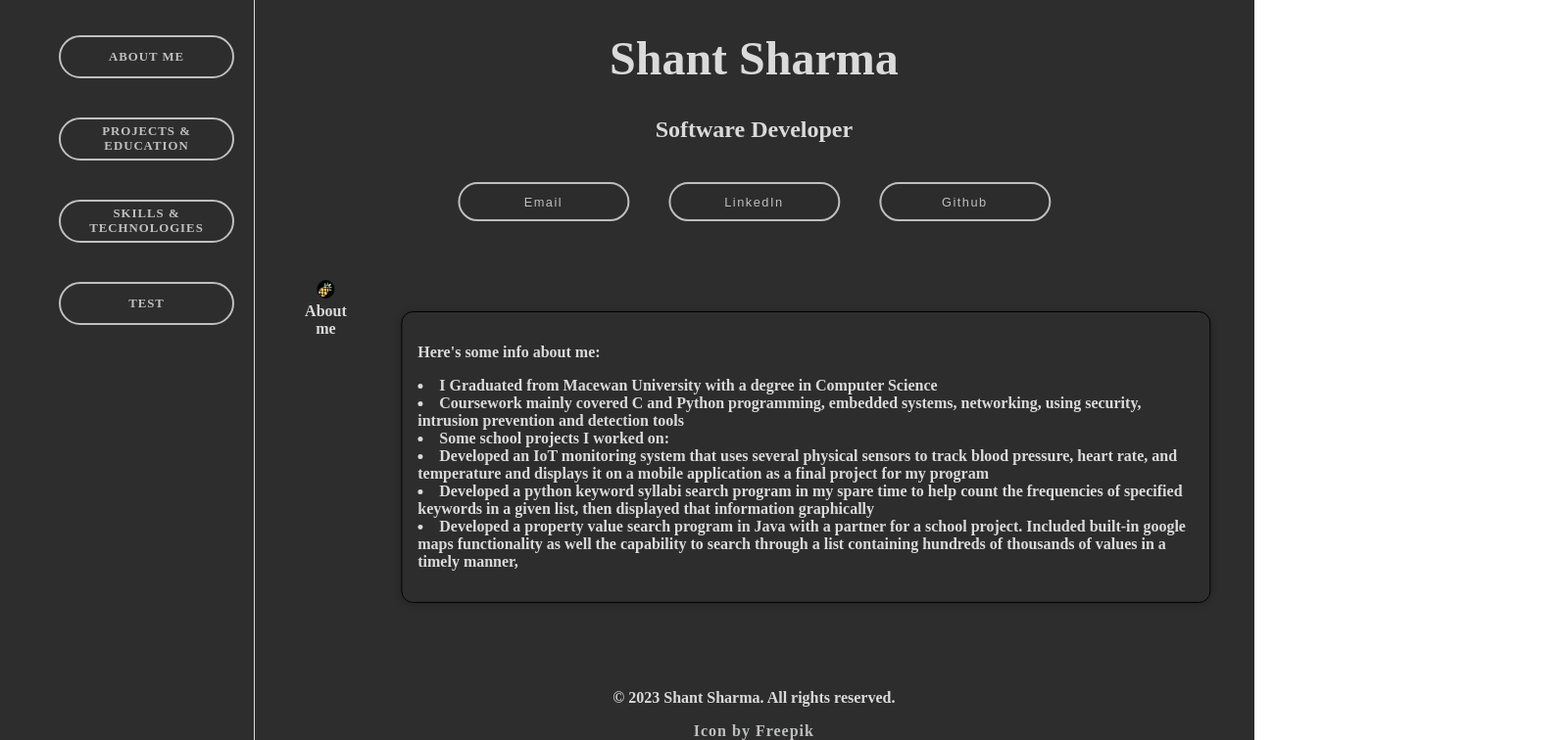
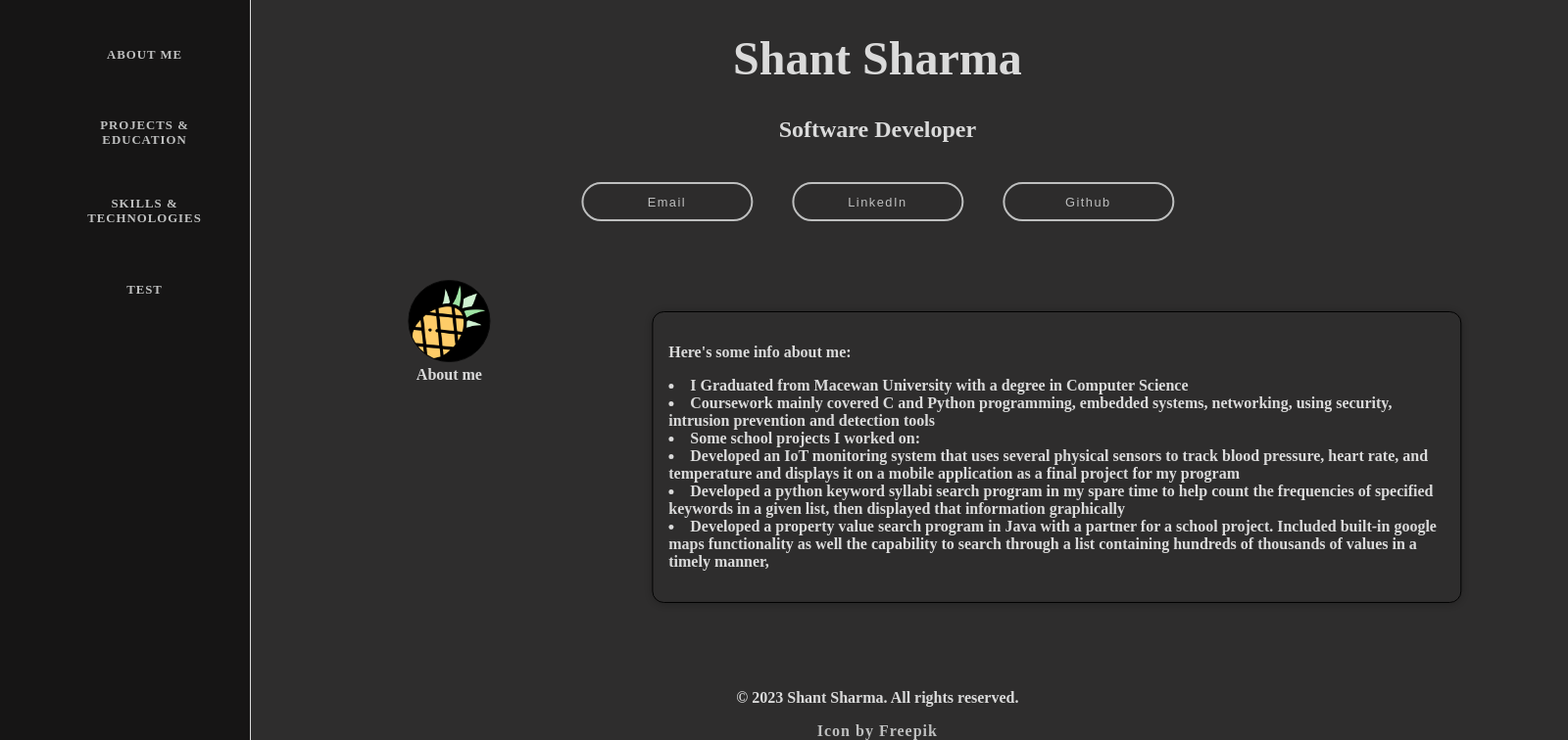
Before and after one commit to shant277/shantsharma.com, a React (Create React App) app: page / in a window 1280 px wide. Shown: the top 756 px of the page at 98% size, 1600 px wide, since content can reach past the window. Built offline with nearby package versions, Linux system fonts and the light colour scheme.

Commit message:
Add Page transition and Loading screen

```diff
--- a/src/App.js
+++ b/src/App.js
@@ -1,10 +1,6 @@
 import React from "react";
 import Root from "./pages/homePage/root/root";
-import {
-  Routes,
-  Route,
-  useLocation,
-} from "react-router-dom";
+import { Routes, Route, useLocation } from "react-router-dom";
 import HomePage from "./pages/homePage/homePage";
 import ProjectDescription from "./pages/ProjectEducation/projects/projectDescription";
 import ErrorPage from "./pages/Error";
@@ -12,6 +8,8 @@ import Test from "./pages/test/test";
 import ProjectEducation from "./pages/ProjectEducation/ProjectEducation";
 import Skills from "./pages/Skills/Skills";
 import { AnimatePresence } from "framer-motion";
+import Loading from "./components/Loading/Loading";
+import { useState, useEffect } from "react";
 
 import "./App.css";
 
@@ -32,14 +30,26 @@ import "./App.css";
 ]); */
 
 function App() {
-  /* return <RouterProvider router={router} />; */
+  const [isLoading, setIsLoading] = useState(true);
+
+  // Simulate loading delay
+  useEffect(() => {
+    setTimeout(() => {
+      setIsLoading(false);
+    }, 3000); // Simulate a 3-second loading time
+  }, []);
+
+
   const location = useLocation();
-   console.log(location);
-   console.log(location.pathname);
+
   return (
-      <AnimatePresence mode="wait" location={location} key={location.pathname} >
-        {" "}
-        <Routes>
+    <div>
+      {isLoading ? (
+        <Loading /> // Show loading screen while content is loading
+      ) : (
+
+        <AnimatePresence mode="wait">
+          <Routes location={location} key={location.pathname}>
             {
               <Route path="/" element={<Root />}>
                 <Route index element={<HomePage />} />
@@ -48,10 +58,14 @@ function App() {
                 <Route path="Test" element={<Test />} />
               </Route>
             }
-          <Route path="/projectDescription" element={<ProjectDescription />} />
+            <Route
+              path="/projectDescription"
+              element={<ProjectDescription />}
+            />
           </Routes>
         </AnimatePresence>
-
+      )}
+    </div>
   );
 }
 
--- /dev/null
+++ b/src/components/Loading/Loading.css
@@ -0,0 +1,8 @@
+.loading {
+    display: flex;
+    flex-direction: column;
+    justify-content: center;
+    align-items: center;
+    height: 100vh;
+    background-color: black;
+  }
--- /dev/null
+++ b/src/components/Loading/Loading.js
@@ -0,0 +1,13 @@
+import CircularProgress from '@mui/material/CircularProgress';
+import "./Loading.css";
+
+function Loading() {
+    return (
+        <div className='loading'>
+            <p>Loading ...</p>
+            <CircularProgress />
+        </div>
+    );
+}
+
+export default Loading;
--- a/src/components/sidebar/Sidebar.css
+++ b/src/components/sidebar/Sidebar.css
@@ -1,5 +1,7 @@
 .sidebar-container {
     border-right: 1px solid rgb(219, 219, 219);
+    z-index: 1000;
+    background-color: rgb(22, 21, 21);
 }
 
 .sidebar-item {
@@ -11,7 +13,7 @@
         display: inline-flex;
         height: 40px;
         width: 175px;
-        border: 2px solid #bfc0c0;
+
         border-radius: 50px;
         margin: 20px 20px 20px 20px;
         color: #bfc0c0;
--- a/src/constants/Constants.js
+++ b/src/constants/Constants.js
@@ -101,14 +101,14 @@ export const pageVariants = {
     out: {
       opacity: 0,
       x: "100vw",
-      scale: 1.2
+      scale: 0.5
     }
   };
 
   export const pageTransition = {
     type: "tween",
     ease: "anticipate",
-    duration: 1.0
+    duration: 0.7
   };
 
   export const pageStyle = {
--- a/src/pages/homePage/homePage.css
+++ b/src/pages/homePage/homePage.css
@@ -1,6 +1,3 @@
-.app-wrapper-container {
-    display: flex;
-}
 
 .wrapper-container {
   display: flex;
@@ -28,29 +25,18 @@
     font-size: 1.5em;
 }
 
-#top, #bottom {
-    flex: 1;
-    background-size: cover;
-    background-position: center;
-}
-
 .App {
     text-align: center;
     justify-content: left;
     display: flex;
     flex-direction: column;
     align-items: center;
-    background-size: cover;
+    width: 100%;
 
   }
   .info-card {
     justify-content: center;
     text-align: left;
-  }
-
-  .App-logo {
-    height: 40vmin;
-    pointer-events: none;
   }
 
   @media (prefers-reduced-motion: no-preference) {
--- a/src/pages/homePage/root/root.css
+++ b/src/pages/homePage/root/root.css
@@ -1,6 +1,8 @@
 .app-wrapper-container {
     background-color: rgb(46, 45, 45);
     background-size: cover;
-    height: 150vh;
+    height: 125vh;
+    width: 125vw;
     display: flex;
+    overflow-x: hidden;
   }
--- a/src/pages/homePage/root/root.js
+++ b/src/pages/homePage/root/root.js
@@ -1,20 +1,17 @@
 import Sidebar from "../../../components/sidebar/Sidebar";
 import { Outlet } from "react-router-dom";
 
-
-
 import "./root.css";
 
-function Root(){
-    return ( <div className="app-wrapper-container">
+function Root() {
+  return (
+    <div className="app-wrapper-container">
       <Sidebar />
-    <div className="pages">
-           {/*  <p>Hello World</p> */}
-          <Outlet />
+      <div className="pages">
+        <Outlet />
+      </div>
     </div>
-    </div>);
-
-
+  );
 }
 
 export default Root;
```
Lines whose indentation alone changed are shown as unchanged.
